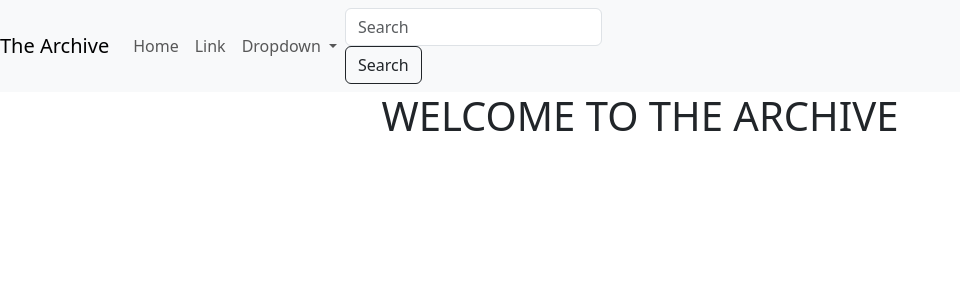
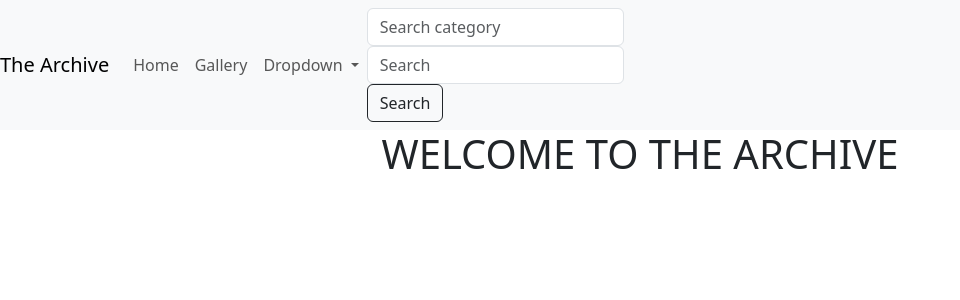
Before and after one commit to lydiah1wachira/Gallery-App, a Django app: template photos/templates/index.html in a window 1280 px wide. Shown: the top 300 px of the page, without its empty margins (0-960 px from the left). Run offline with Django 4.2, Linux system fonts and the light colour scheme; the template is opened without the code that fills it, so the values that code supplies are empty; parts of the project's set-up code (start-up, migrations or seed data) failed here and were passed over; some libraries are stand-ins or nearby versions.

Commit message:
create a search form and defined the url pattern to display the search results.

```diff
--- a/photos/templates/navbar.html
+++ b/photos/templates/navbar.html
@@ -19,7 +19,7 @@
           <a class="nav-link" href="{% url 'index' %}">Home</a>
         </li>
         <li class="nav-item">
-          <a class="nav-link" href="#">Link</a>
+          <a class="nav-link" href="{% url 'gallery' %}">Gallery</a>
         </li>
         <li class="nav-item dropdown">
           <a class="nav-link dropdown-toggle" href="#" id="navbarDropdown" role="button" data-toggle="dropdown" aria-haspopup="true" aria-expanded="false">
@@ -34,7 +34,10 @@
         </li>
 
       </ul >
-      <form class="form-inline my-2 my-lg-0" style="float:left;">
+      <form class="form-inline my-2 my-lg-0" style="float:left;" role="search" action="{% url 'search_results' %}">
+        <div class="input-group">
+          <input class="form-control mr-sm-2" type="text" placeholder="Search category" aria-label="Search" name="category">
+        </div>
         <input class="form-control mr-sm-2" type="search" placeholder="Search" aria-label="Search">
         <button class="btn btn-outline-dark my-2 my-sm-0" type="submit">Search</button>
       </form>
--- a/photos/urls.py
+++ b/photos/urls.py
@@ -6,6 +6,8 @@ from django.conf import settings
 urlpatterns = [
   path('', views.index, name='index' ),
   path('gallery/', views.gallery, name='gallery'),
+  path('search/', views.search_results, name='search_results')
+
 ]
 
 if settings.DEBUG:
--- a/photos/views.py
+++ b/photos/views.py
@@ -11,7 +11,7 @@ def index(request):
   return render(request, 'index.html')
 
 def gallery(request):
-  images = Image.get_images()
+  images = Image.getImages()
   locations = Location.objects.all()
   categories = Category.objects.all()
   return render(request, 'gallery.html', {"images":images,"locations":locations, "categories":categories })
```
Also changed, not shown: photos/templates/base.html (+6 -3 lines), photos/templates/gallery.html (+18 -9 lines), media/gallery_images/HarryPotter.jpg (added).
